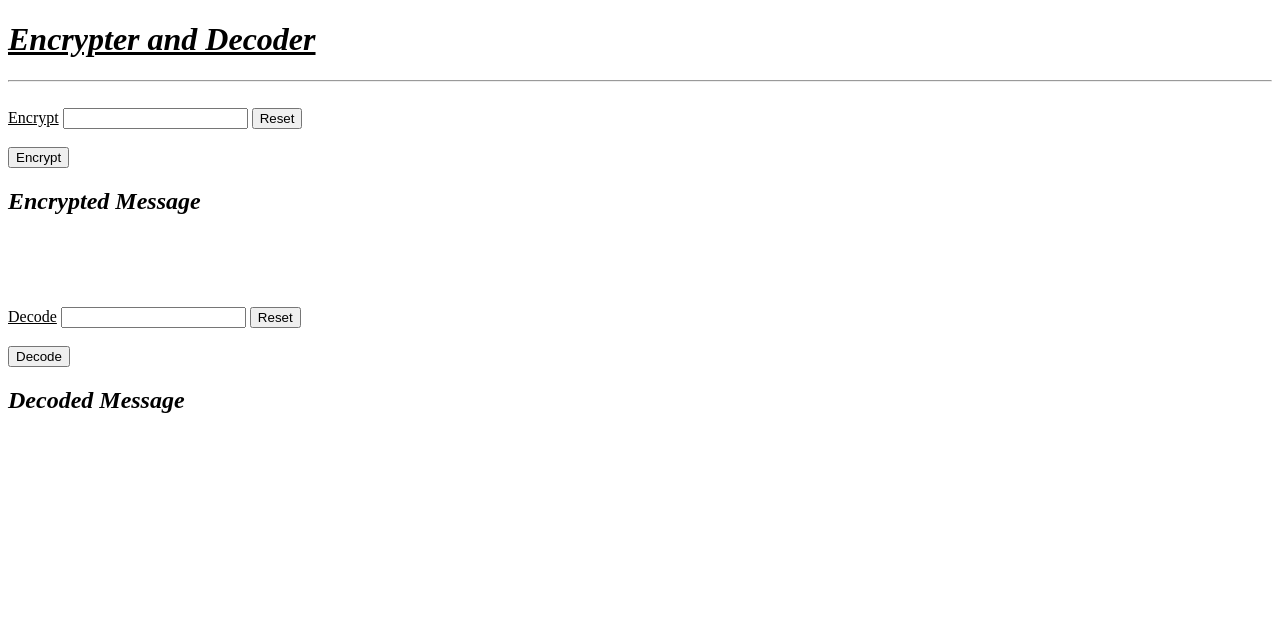
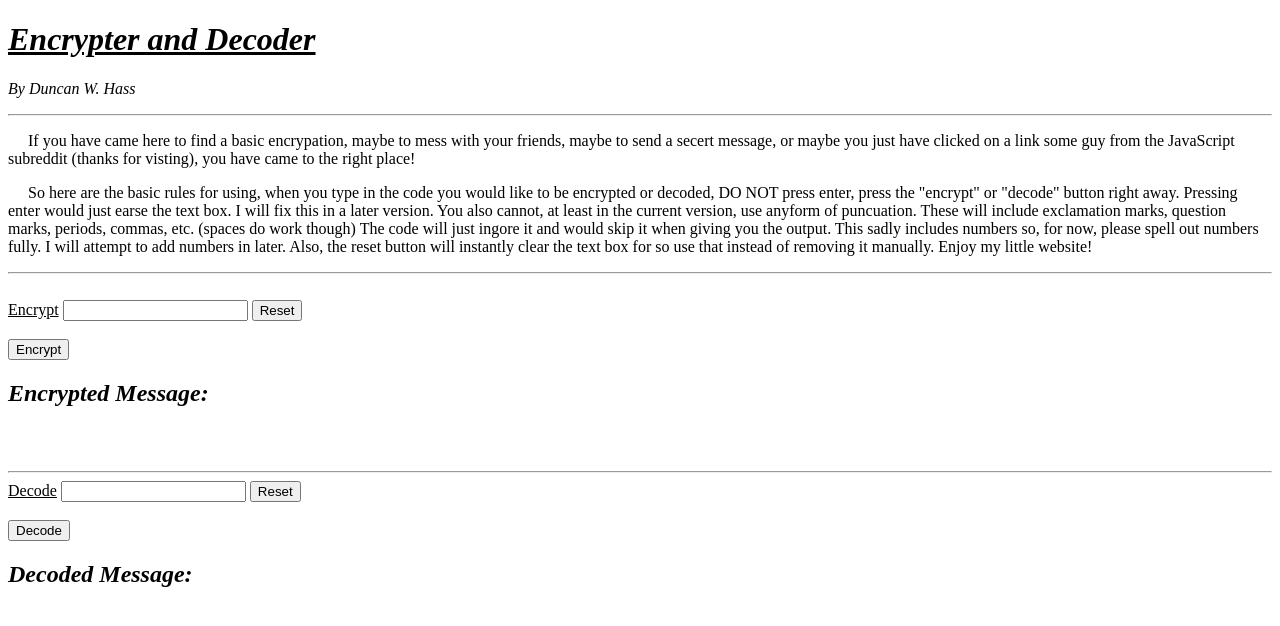
Before and after one commit to TheGreatestToucan/BasicEncryptor, a plain HTML site: page index.html in a window 1280 px wide. Drawn offline with Linux system fonts and the light colour scheme.

Commit message:
Update index.html

```diff
--- a/index.html
+++ b/index.html
@@ -8,6 +8,23 @@
 <body>
 
     <h1><ins><i>Encrypter and Decoder</i></ins></h1>
+    <p><i> By Duncan W. Hass </i></p>
+    <hr>
+
+    <p> &nbsp&nbsp&nbsp&nbsp If you have came here to find a basic encrypation, maybe to mess with your friends,
+        maybe to send a secert message, or maybe you just have clicked on a link some guy
+        from the JavaScript subreddit (thanks for visting), you have came to the right place!
+    </p>
+
+    <p> &nbsp&nbsp&nbsp&nbsp So here are the basic rules for using, when you type in the code you would like to be encrypted
+        or decoded, DO NOT press enter, press the "encrypt" or "decode" button right away. Pressing enter
+        would just earse the text box. I will fix this in a later version. You also cannot, at least in the current version, use anyform of puncuation.
+        These will include exclamation marks, question marks, periods, commas, etc. (spaces do work though)
+        The code will just ingore it and would skip it when giving you the output. This sadly includes numbers so, for now, please spell out numbers fully.
+        I will attempt to add numbers in later. Also, the reset button will instantly clear the text box for so use that instead of removing it manually.
+        Enjoy my little website!
+    </p>
+
     <hr>
     <br>
 
@@ -26,10 +43,12 @@
 
     <br>
 
-    <h2><i>Encrypted Message</i></h2>
+    <h2><i>Encrypted Message:</i></h2>
     <p id = "encryptOutput"></p>
 
-    <br><br><br><br>
+    <br>
+    <br>
+    <hr>
 
     <form>
         <label><ins>Decode</ins></label>
@@ -45,7 +64,7 @@
     <button onclick="decode(decod.value)"> Decode </button>
 
     <br>
-    <h2><i>Decoded Message</i></h2>
+    <h2><i>Decoded Message:</i></h2>
     <p id = "decodeOutput"></p>
 </body>
 </html>
```
